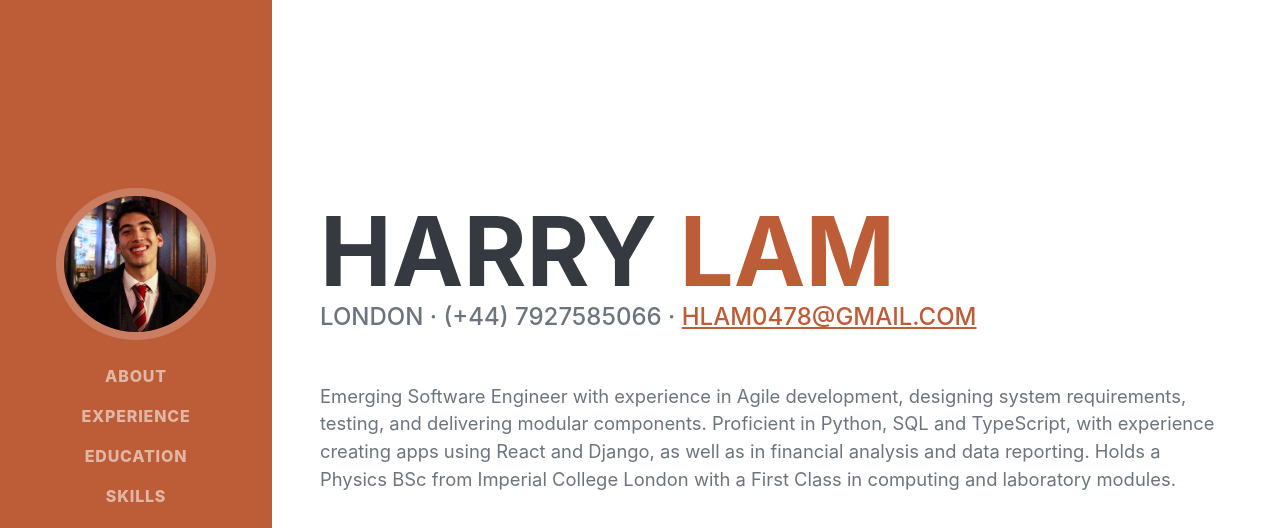
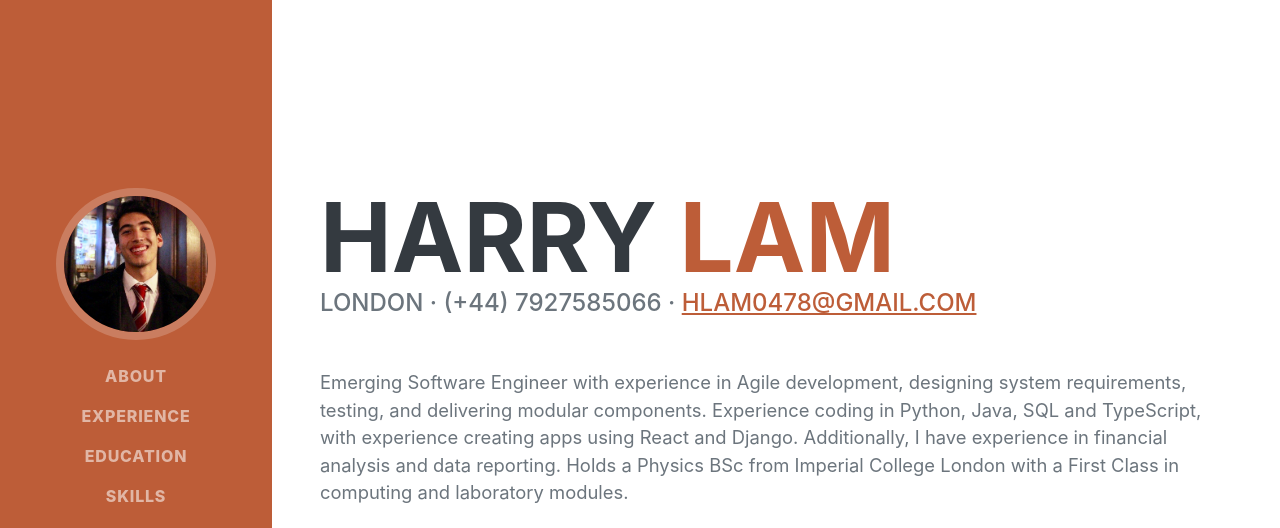
Before and after one commit to HarryLam14/HarryLam14.github.io, a plain HTML site: page index.html in a window 1280 px wide. Shown: the top 528 px of the page. Drawn offline with nearby package versions, Linux system fonts and the light colour scheme; a web font is replaced by a local one.

Commit message:
Update index.html

```diff
--- a/index.html
+++ b/index.html
@@ -49,7 +49,7 @@
                         <a href="mailto:name@email.com">hlam0478@gmail.com</a>
                     </div>
                     <p class="lead mb-5">Emerging Software Engineer with experience in Agile development, designing system requirements, testing, and delivering
-                        modular components. Proficient in Python, SQL and TypeScript, with experience creating apps using React and Django, as well as in financial
+                        modular components. Experience coding in Python, Java, SQL and TypeScript, with experience creating apps using React and Django. Additionally, I have experience in financial
                         analysis and data reporting. Holds a Physics BSc from Imperial College London with a First Class in computing and laboratory
                         modules.</p>
                     <div class="social-icons">
```
